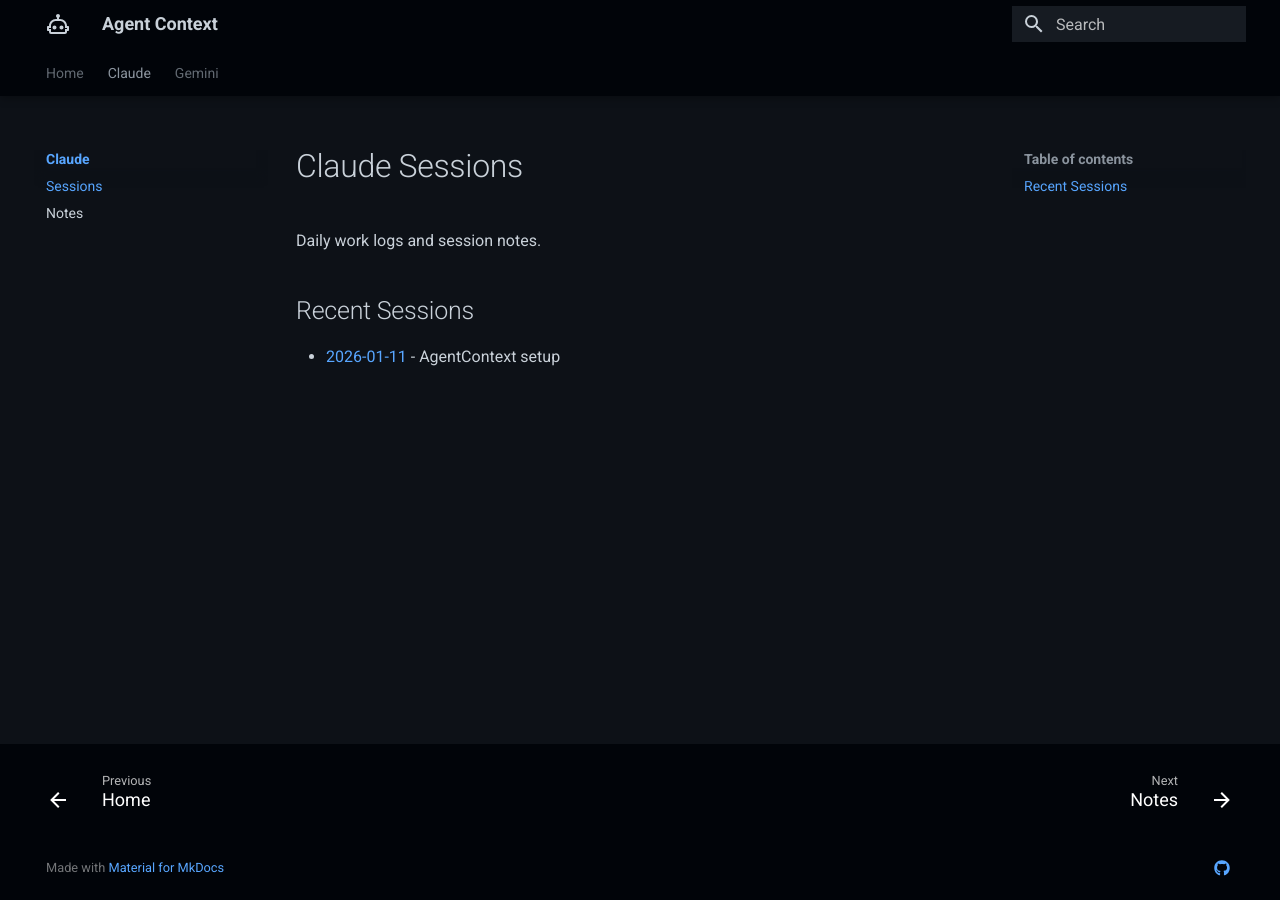
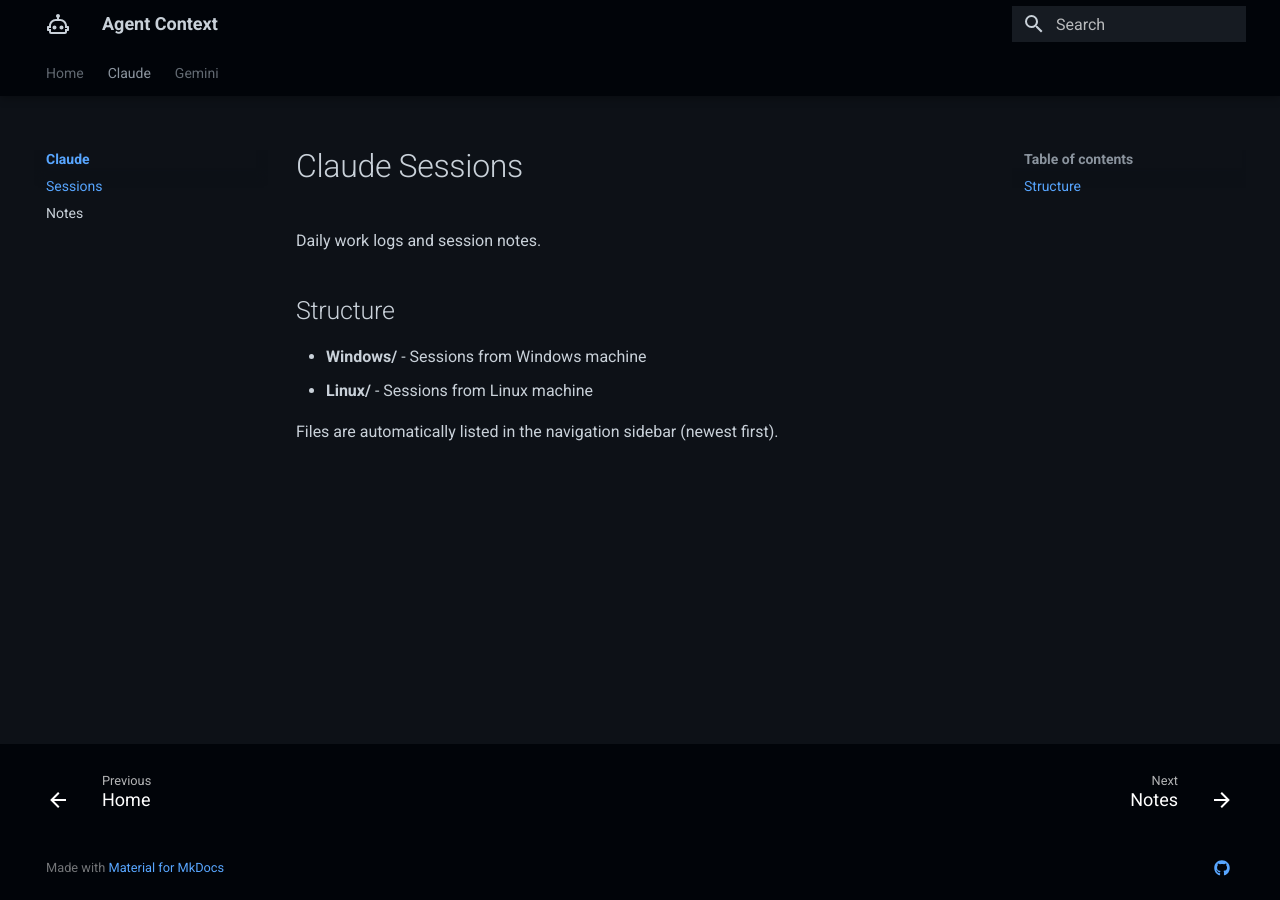
Before and after one commit to ThanuMahee12/AgentContext, an MkDocs documentation site: the page built from docs/Claude/sessions/index.md, in a window 1280 px wide. Built offline with MkDocs 1.6.1 and Material for MkDocs 9.7.7, drawn with Linux system fonts in a browser that asks for light colours.

Commit message:
feat: reorganize sessions into windows/linux folders
- Add awesome-pages plugin for auto-nav
- Create windows/ and linux/ subfolders
- Move session files to respective folders
- Add .pages files for descending order
- Add requirements.txt

```diff
--- a/docs/Claude/sessions/index.md
+++ b/docs/Claude/sessions/index.md
@@ -2,6 +2,9 @@
 
 Daily work logs and session notes.
 
-## Recent Sessions
+## Structure
 
-- [2026-01-11](2026-01-11.md) - AgentContext setup
+- **Windows/** - Sessions from Windows machine
+- **Linux/** - Sessions from Linux machine
+
+Files are automatically listed in the navigation sidebar (newest first).
--- a/mkdocs.yml
+++ b/mkdocs.yml
@@ -25,6 +25,7 @@
     - content.tabs.link
 
 plugins:
+  - awesome-pages
   - search
 
 nav:
--- /dev/null
+++ b/requirements.txt
@@ -0,0 +1,2 @@
+mkdocs-material
+mkdocs-awesome-pages-plugin
```
Also changed, not shown: docs/Claude/sessions/linux/2026-01-12.md (renamed from docs/Claude/sessions/l-2026-01-12.md, +1 -1 lines), docs/Claude/sessions/windows/2026-01-12.md (renamed from docs/Claude/sessions/w-2026-01-12.md, +1 -1 lines), docs/Claude/sessions/windows/2026-01-13.md (renamed from docs/Claude/sessions/w-2026-01-13.md, +1 -1 lines), docs/Claude/sessions/windows/2026-01-14.md (added, +18 -0 lines), docs/Claude/sessions/.pages (added), docs/Claude/sessions/linux/.pages (added), docs/Claude/sessions/windows/.pages (added), docs/Claude/sessions/windows/2026-01-11.md (renamed from docs/Claude/sessions/w-2026-01-11.md).
